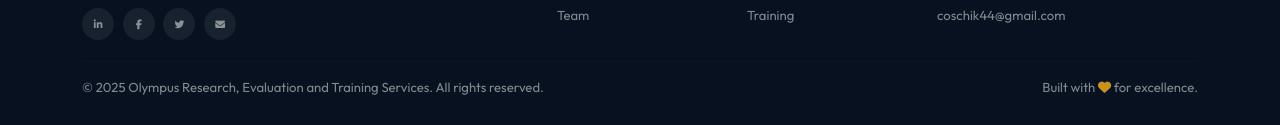
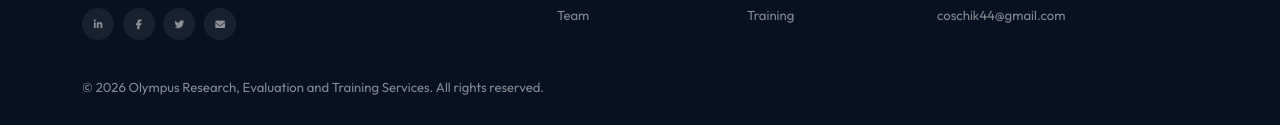
Before and after one commit to emmerso/Olympus, a plain HTML site: page index.html in a window 1280 px wide. Shown: the part 5577-5702 px from the top of the page. Drawn offline with nearby package versions, Linux system fonts and the light colour scheme.

Commit message:
Remove code line

```diff
--- a/index.html
+++ b/index.html
@@ -554,8 +554,8 @@
     </div>
     <hr style="border-color:rgba(255,255,255,.08);"/>
     <div class="d-flex flex-wrap justify-content-between gap-2">
-      <span>&copy; 2025 Olympus Research, Evaluation and Training Services. All rights reserved.</span>
-      <span>Built with <i class="fas fa-heart" style="color:var(--gold);"></i> for excellence.</span>
+      <span>&copy; 2026 Olympus Research, Evaluation and Training Services. All rights reserved.</span>
+
     </div>
   </div>
 </footer>
```
